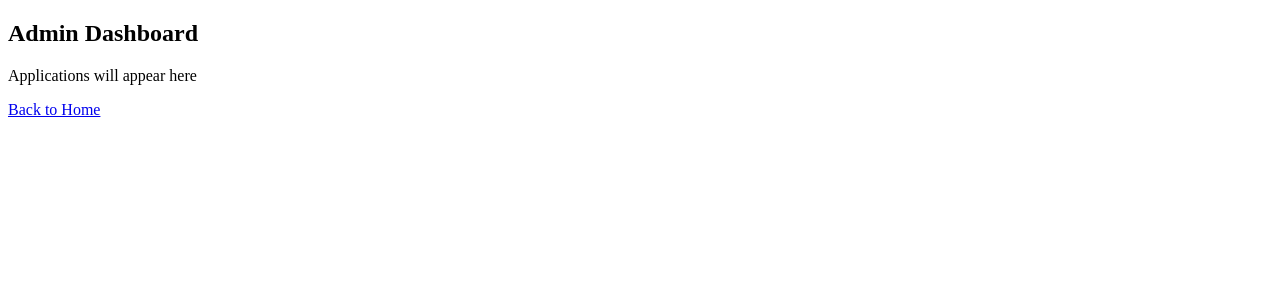
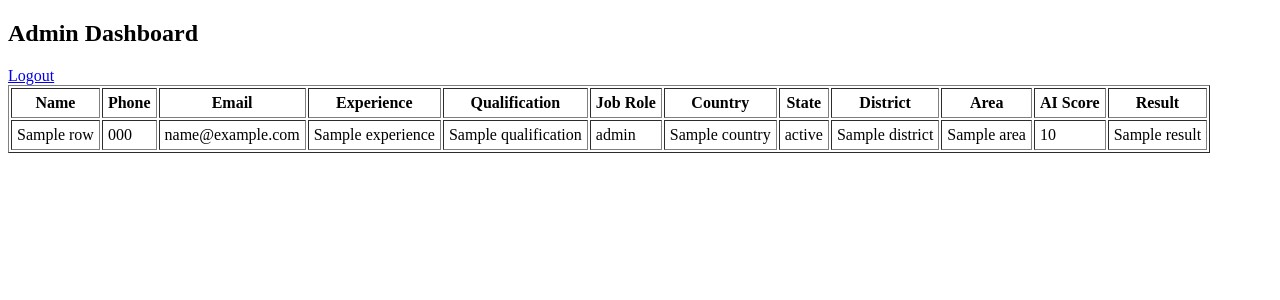
Before and after one commit to ovelvoro-stack/velvoro-job-ai, a Flask app: template templates/dashboard.html in a window 1280 px wide. Shown: the top 300 px of the page. Run offline with Flask 3, Linux system fonts and the light colour scheme; the template is opened without the code that fills it: most values are stand-ins (such as "Sample title", 1, 10 or a date in 2020).

Commit message:
Update dashboard.html

```diff
--- a/templates/dashboard.html
+++ b/templates/dashboard.html
@@ -1,12 +1,46 @@
 <!DOCTYPE html>
 <html>
 <head>
-    <title>Dashboard</title>
+    <title>Admin Dashboard</title>
 </head>
 <body>
-    <h2>Admin Dashboard</h2>
-    <p>Applications will appear here</p>
 
-    <a href="/">Back to Home</a>
+<h2>Admin Dashboard</h2>
+<a href="/logout">Logout</a>
+
+<table border="1" cellpadding="5">
+<tr>
+    <th>Name</th>
+    <th>Phone</th>
+    <th>Email</th>
+    <th>Experience</th>
+    <th>Qualification</th>
+    <th>Job Role</th>
+    <th>Country</th>
+    <th>State</th>
+    <th>District</th>
+    <th>Area</th>
+    <th>AI Score</th>
+    <th>Result</th>
+</tr>
+
+{% for row in tables %}
+<tr>
+    <td>{{ row.name }}</td>
+    <td>{{ row.phone }}</td>
+    <td>{{ row.email }}</td>
+    <td>{{ row.experience }}</td>
+    <td>{{ row.qualification }}</td>
+    <td>{{ row.job_role }}</td>
+    <td>{{ row.country }}</td>
+    <td>{{ row.state }}</td>
+    <td>{{ row.district }}</td>
+    <td>{{ row.area }}</td>
+    <td>{{ row.ai_score }}</td>
+    <td>{{ row.result }}</td>
+</tr>
+{% endfor %}
+
+</table>
 </body>
 </html>
```
